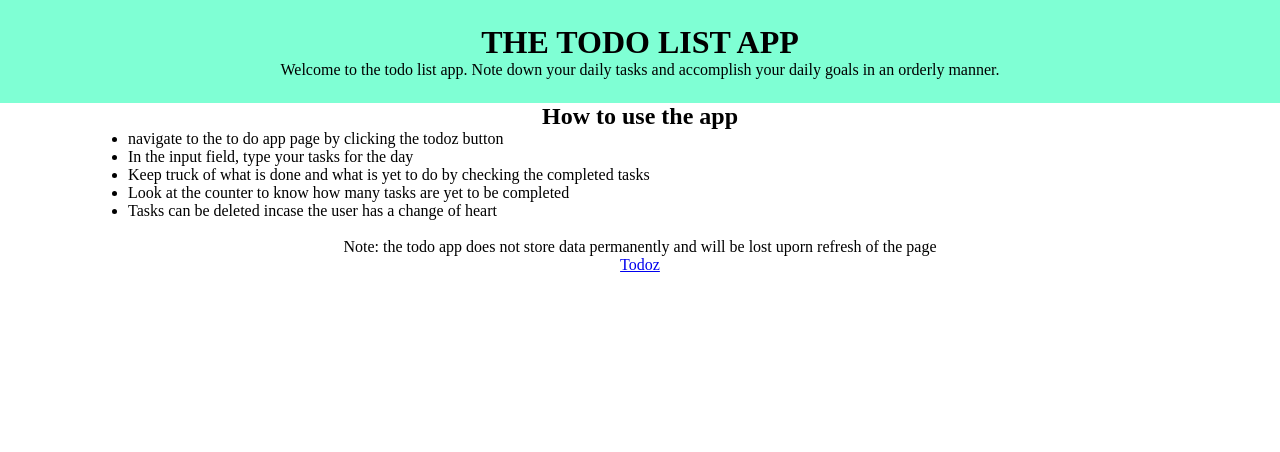
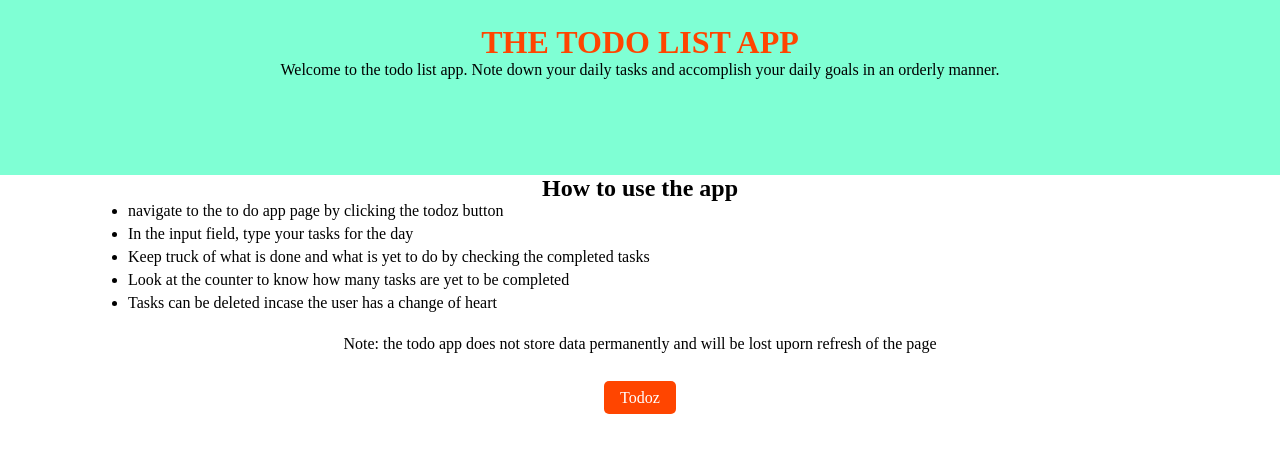
Before and after one commit to SsimbwaJoshua/todo-list, a React (Create React App) app: page / in a window 1280 px wide. Shown: the top 452 px of the page. Built offline with nearby package versions, Linux system fonts and the light colour scheme.

Commit message:
first deploy

```diff
--- a/src/App.css
+++ b/src/App.css
@@ -10,8 +10,27 @@
 
 .home-header {
   background-color: aquamarine;
-  padding: 24px;
+  padding: 24px 24px 96px 24px;
+  /* margin-bottom: 48px; */
 }
 
-.home-section {
+li {
+  margin-bottom: 5px;
 }
+.link:link,
+.link:visited {
+  text-decoration: none;
+  cursor: pointer;
+  color: white;
+  background-color: orangered;
+  padding: 8px 16px;
+  border-radius: 5px;
+}
+
+.link:active,
+.link:hover {
+  background-color: orange;
+  transition: 5ms;
+
+  transform: scale(1.2);
+}
--- a/src/componets/HomePage.js
+++ b/src/componets/HomePage.js
@@ -5,9 +5,9 @@ import "../App.css";
 
 export const HomePage = () => {
   return (
-    <div>
+    <div className="home">
       <header className="home-header">
-        <h1>THE TODO LIST APP</h1>
+        <h1 style={{ color: "orangered" }}>THE TODO LIST APP</h1>
         <p>
           Welcome to the todo list app. Note down your daily tasks and
           accomplish your daily goals in an orderly manner.
@@ -34,8 +34,12 @@ export const HomePage = () => {
           uporn refresh of the page
         </p>
       </section>
+      <br />
+      <br />
 
-      <Link to="/todolist">Todoz</Link>
+      <Link to="/todolist" className="link">
+        Todoz
+      </Link>
     </div>
   );
 };
--- a/src/componets/TodoList.js
+++ b/src/componets/TodoList.js
@@ -71,7 +71,7 @@ export const TodoList = () => {
   };
 
   return (
-    <div>
+    <div style={{ marginTop: "30px" }}>
       <h1>THINGS TO DO</h1>
       <form onSubmit={submitTodo}>
         <input
@@ -114,8 +114,12 @@ export const TodoList = () => {
           </div>
         );
       })}
+      <br />
+      <br />
 
-      <Link to="/">HomePage</Link>
+      <Link to="/" className="link">
+        HomePage
+      </Link>
     </div>
   );
 };
```
Also changed, not shown: 1 other file (tests, documents, lock files or other folders).
